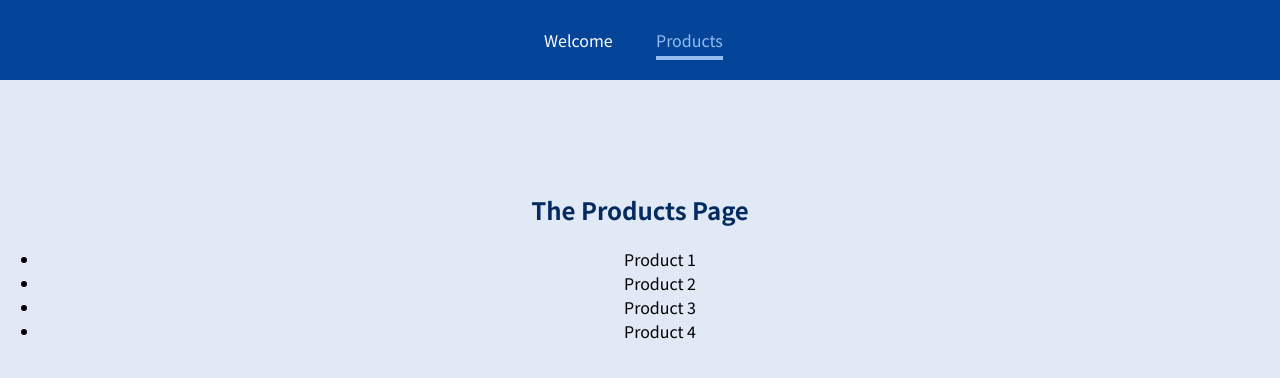
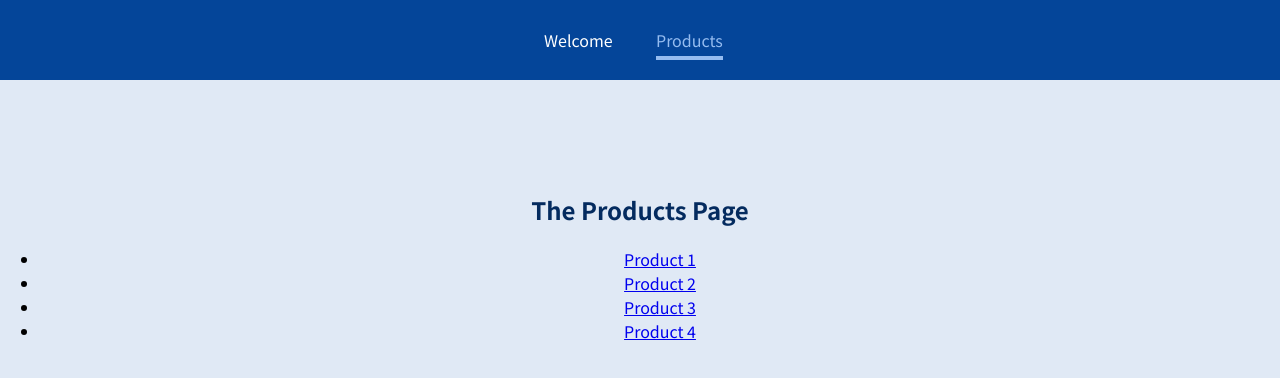
Before and after one commit to joetlobb/react-recall-2022-react-router, a JavaScript app: page /products in a window 1280 px wide. Shown: the top 378 px of the page. Built offline with nearby package versions, Linux system fonts and the light colour scheme.

Commit message:
using switch and exact from react-router-dom

```diff
--- a/src/App.js
+++ b/src/App.js
@@ -1,3 +1,4 @@
+import { Switch } from "react-router-dom";
 import { Route } from "react-router-dom";
 import MainHeader from "./components/MainHeader";
 import ProductDetail from "./pages/ProductDetail";
@@ -9,15 +10,17 @@ function App() {
     <div>
       <MainHeader />
       <main>
+        <Switch>
           <Route path="/welcome">
             <Welcome />
           </Route>
-        <Route path="/products">
+          <Route path="/products" exact>
             <Products />
           </Route>
-        <Route path="/product-detail/:productId">
+          <Route path="/products/:productId">
             <ProductDetail />
           </Route>
+        </Switch>
       </main>
     </div>
   );
--- a/src/pages/ProductDetail.js
+++ b/src/pages/ProductDetail.js
@@ -8,6 +8,7 @@ const ProductDetail = () => {
   return (
     <section>
       <h1>Product Detail</h1>
+      <p>{params.productId}</p>
     </section>
   );
 };
--- a/src/pages/Products.js
+++ b/src/pages/Products.js
@@ -1,12 +1,22 @@
+import { Link } from "react-router-dom";
+
 const Products = () => {
   return (
     <section>
       <h1>The Products Page</h1>
       <ul>
-        <li>Product 1</li>
-        <li>Product 2</li>
-        <li>Product 3</li>
-        <li>Product 4</li>
+        <li>
+          <Link to="/products/p1">Product 1</Link>
+        </li>
+        <li>
+          <Link to="/products/p2">Product 2</Link>
+        </li>
+        <li>
+          <Link to="/products/p3">Product 3</Link>
+        </li>
+        <li>
+          <Link to="/products/p4">Product 4</Link>
+        </li>
       </ul>
     </section>
   );
```
Also changed, not shown: 1 other file (tests, documents, lock files or other folders). Lines whose indentation alone changed are shown as unchanged.
